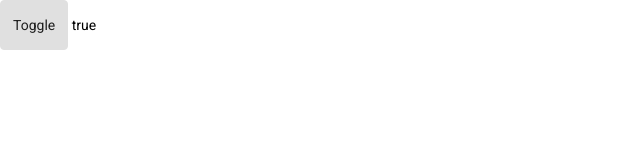
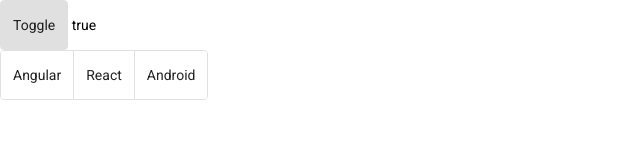
Before and after one commit to FaaridMuhammadEmad/Material-Demo, an Angular app: page / in a window 1280 px wide. Shown: the top 160 px of the page, without its empty margins (0-640 px from the left). Built offline with nearby package versions, Linux system fonts and the light colour scheme.

Commit message:
Button Toggle Element

```diff
--- a/src/app/app.component.html
+++ b/src/app/app.component.html
@@ -46,6 +46,16 @@
 
 <!-- BUTTON TOGGLE   -->
 <div>
-  <mat-button-toggle #toggleBtn checked>Toggle</mat-button-toggle>
+  <mat-button-toggle #toggleBtn checked disableRipple>Toggle</mat-button-toggle>
   {{toggleBtn.checked}}
 </div>
+
+<div>
+  <mat-button-toggle-group #toggleGroup="matButtonToggleGroup" multiple>
+    <mat-button-toggle value="angular">Angular</mat-button-toggle>
+    <mat-button-toggle value="react">React</mat-button-toggle>
+    <mat-button-toggle value="android">Android</mat-button-toggle>
+  </mat-button-toggle-group>
+  {{toggleGroup.value}}
+
+</div>
```
